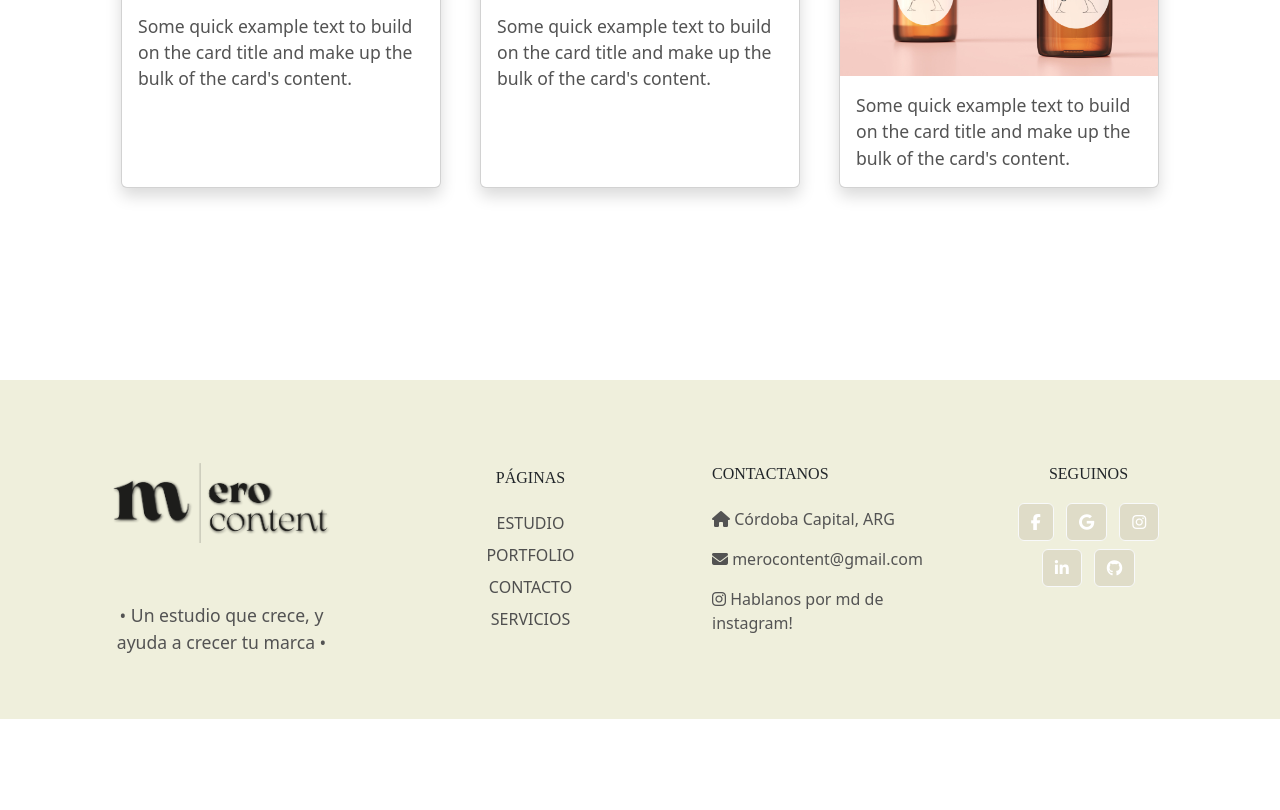
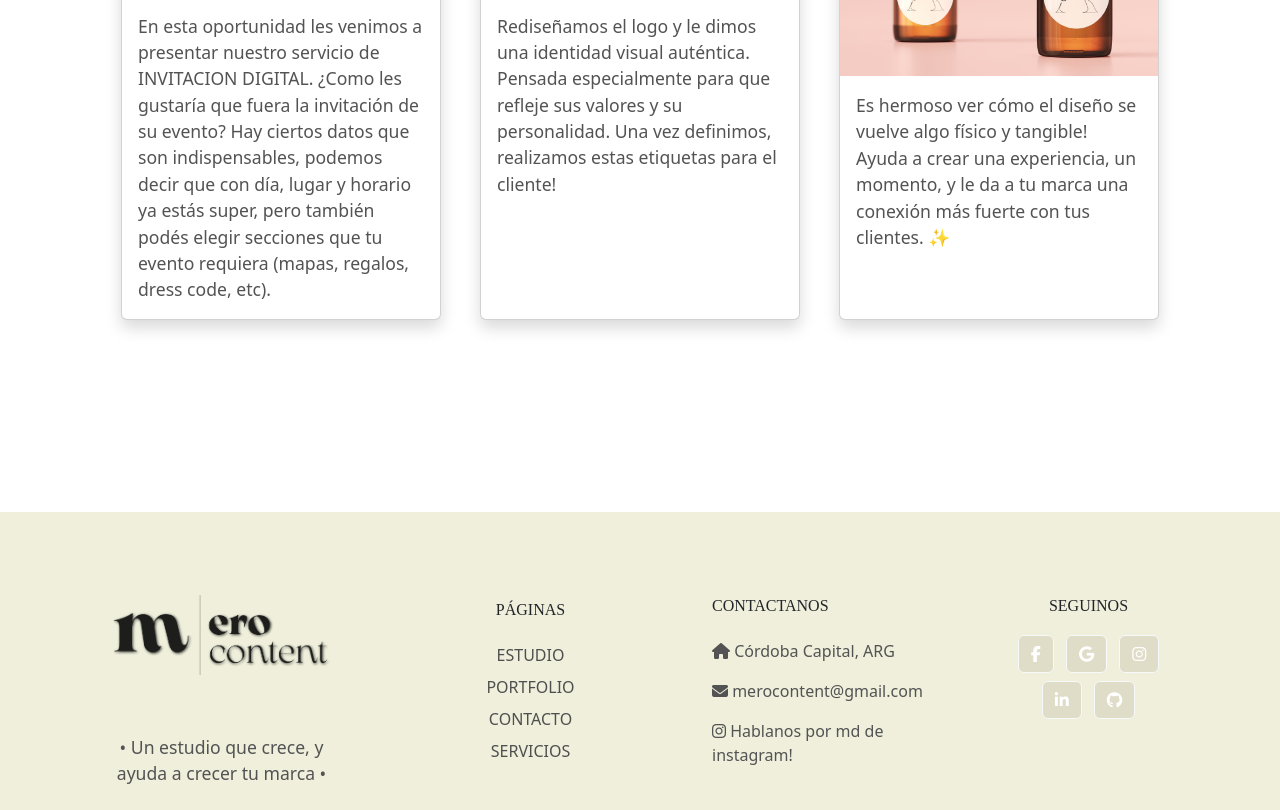
Before and after one commit to MariaLuzzz/Coderhouse_mero, a website: page design/Portfolio.html in a window 1280 px wide. Shown: the part 935-1745 px from the top of the page. Before the commit the page ends 1654 px from the top, so only its background shows below. Drawn offline with nearby package versions, Linux system fonts and the light colour scheme; a web font is replaced by a local one.

Commit message:
P: parrafo de cards completados con texto original

```diff
--- a/design/Portfolio.html
+++ b/design/Portfolio.html
@@ -58,19 +58,23 @@
                 <div class="card shadow bg-body rounded mt-sm-12rem mb-sm-10rem" data-aos="flip-up">
                 <img class="card-img-top" src="../img/portfolio-3.png" alt="Card image tarjetas">
                 <div class="card-body">
-                  <p class="card-text">Some quick example text to build on the card title and make up the bulk of the card's content.</p>
+                  <p class="card-text">En esta oportunidad les venimos a presentar nuestro servicio de INVITACION DIGITAL.
+                    ¿Como les gustaría que fuera la invitación de su evento?
+                    Hay ciertos datos que son indispensables, podemos decir que con día, lugar y horario ya estás super, pero también podés elegir secciones que tu evento requiera (mapas, regalos, dress code, etc).
+                    </p>
                 </div>
               </div>
               <div class="card shadow bg-body rounded mt-sm-0rem mb-sm-12rem" data-aos="flip-up">
                 <img class="card-img-top" src="../img/portfolio-1.jpg" alt="Card image etiquetas">
                 <div class="card-body">
-                  <p class="card-text">Some quick example text to build on the card title and make up the bulk of the card's content.</p>
+                  <p class="card-text">Rediseñamos el logo y le dimos una identidad visual auténtica. Pensada especialmente para que refleje sus valores y su personalidad. Una vez definimos, realizamos estas etiquetas para el cliente!</p>
                 </div>
               </div>
               <div class="card shadow bg-body rounded mt-sm-0rem mb-sm-12rem" data-aos="flip-up">
                 <img class="card-img-top" src="../img/portfolio-2.jpg" alt="Card image packaging">
                 <div class="card-body">
-                  <p class="card-text">Some quick example text to build on the card title and make up the bulk of the card's content.</p>
+                  <p class="card-text">Es hermoso ver cómo el diseño se vuelve algo físico y tangible! Ayuda a crear una experiencia, un momento, y le da a tu marca una conexión más fuerte con tus clientes. ✨
+                  </p>
                 </div>
               </div>
             </div>
```
